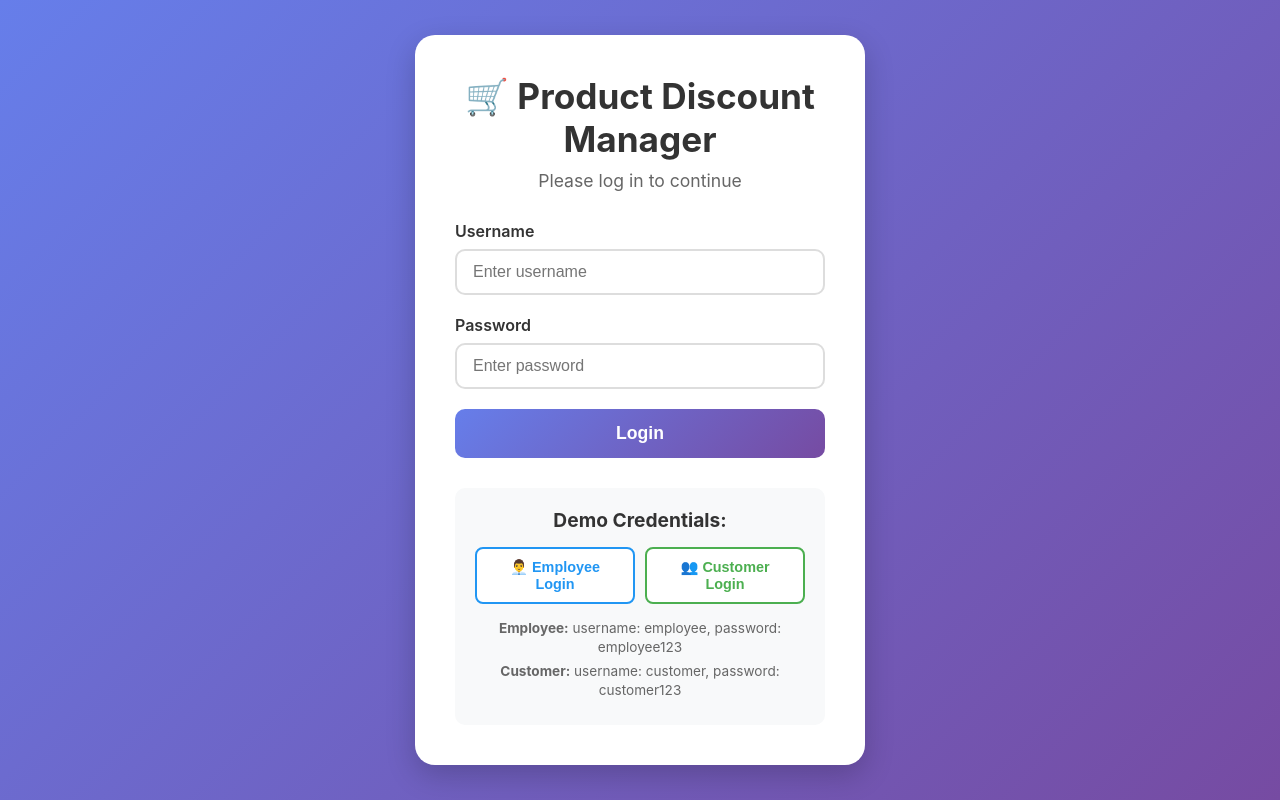
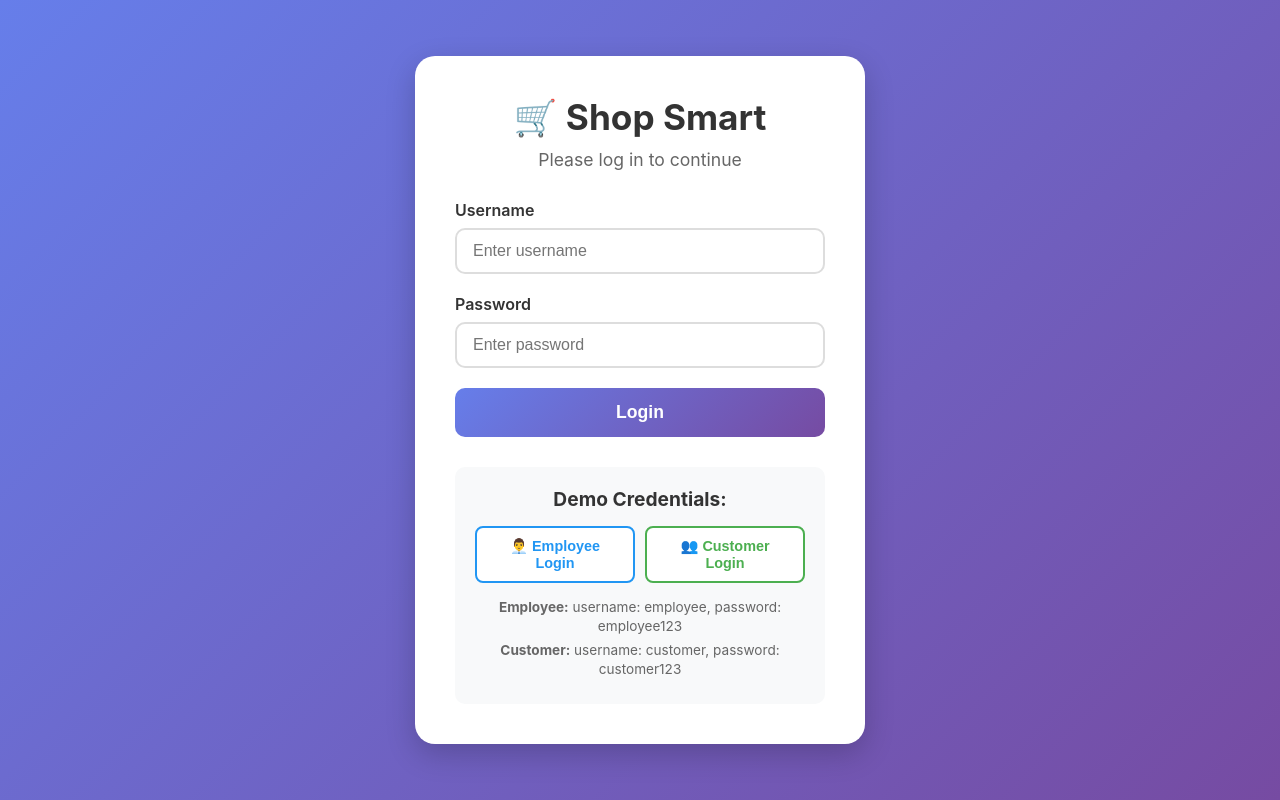
Before and after one commit to jassap/ShopSmart, a React (Create React App) app: page / in a window 1280 px wide. Built offline with nearby package versions, Linux system fonts and the light colour scheme; the HTML template or start-up script is replaced by a standard one.

Commit message:
Update Login.js

```diff
--- a/src/components/Login.js
+++ b/src/components/Login.js
@@ -66,7 +66,7 @@ const Login = ({ onLogin }) => {
     <div className="login-container">
       <div className="login-card">
         <div className="login-header">
-          <h1>🛒 Product Discount Manager</h1>
+          <h1>🛒 Shop Smart</h1>
           <p>Please log in to continue</p>
         </div>
 
```
